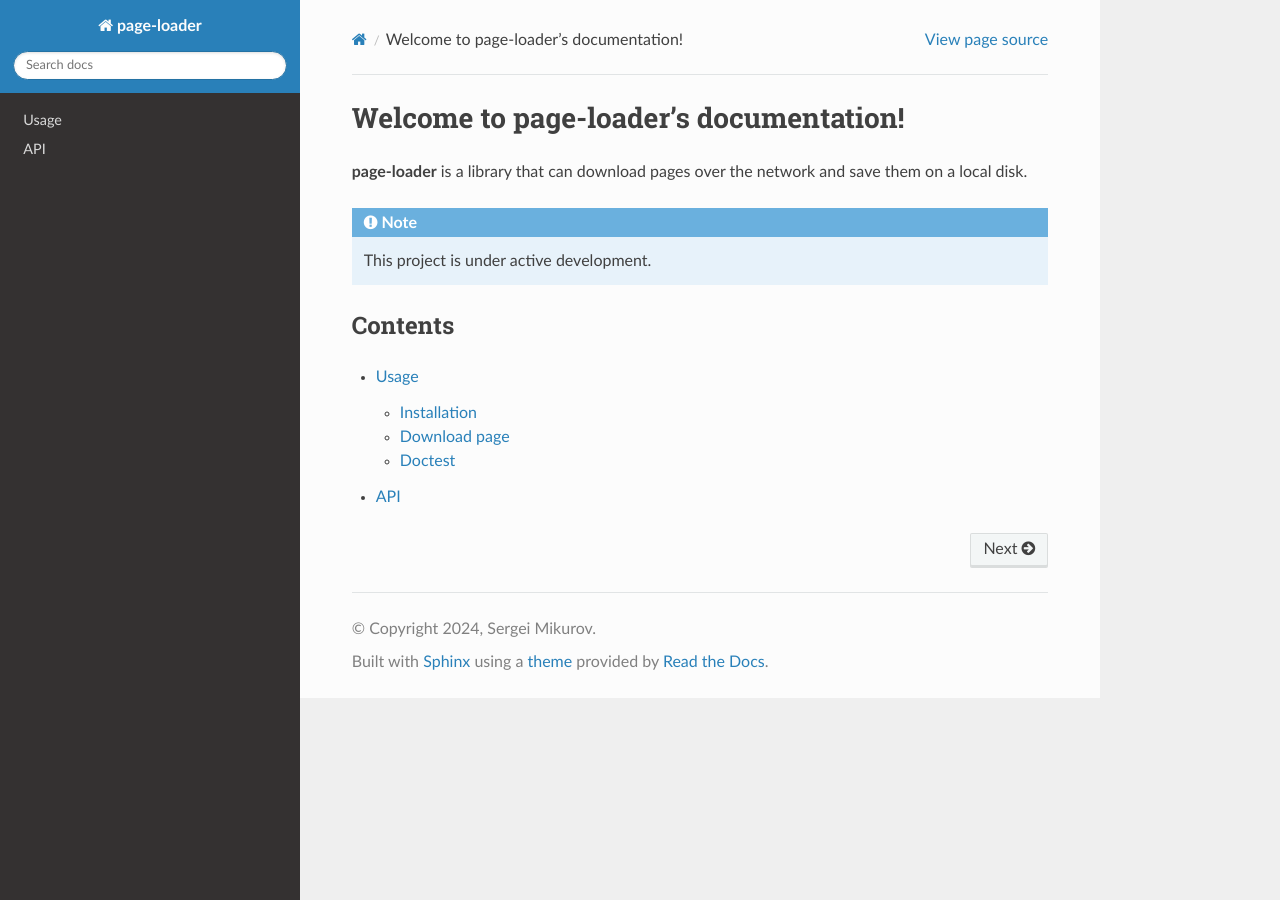
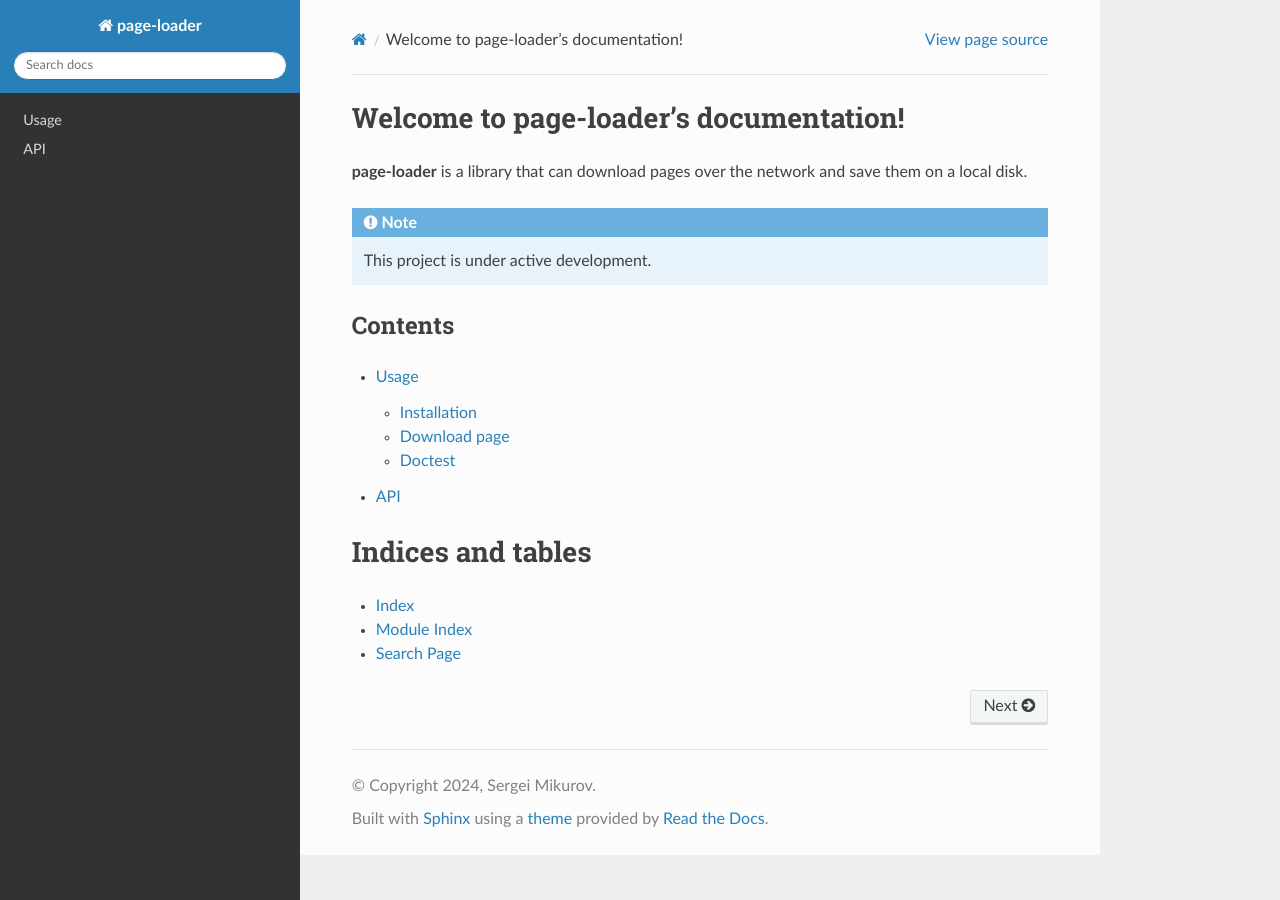
Before and after one commit to svmikurov/page-loader, a Sphinx documentation site: the page built from docs/source/index.rst, in a window 1280 px wide. Built offline with Sphinx 7.4.7 and the Read the Docs theme 2.0.0, drawn with Linux system fonts in a browser that asks for light colours.

Commit message:
Add Indices and tables

```diff
--- a/docs/source/index.rst
+++ b/docs/source/index.rst
@@ -15,3 +15,11 @@ Contents
 
    usage
    api
+
+
+Indices and tables
+==================
+
+* :ref:`genindex`
+* :ref:`modindex`
+* :ref:`search`
```
